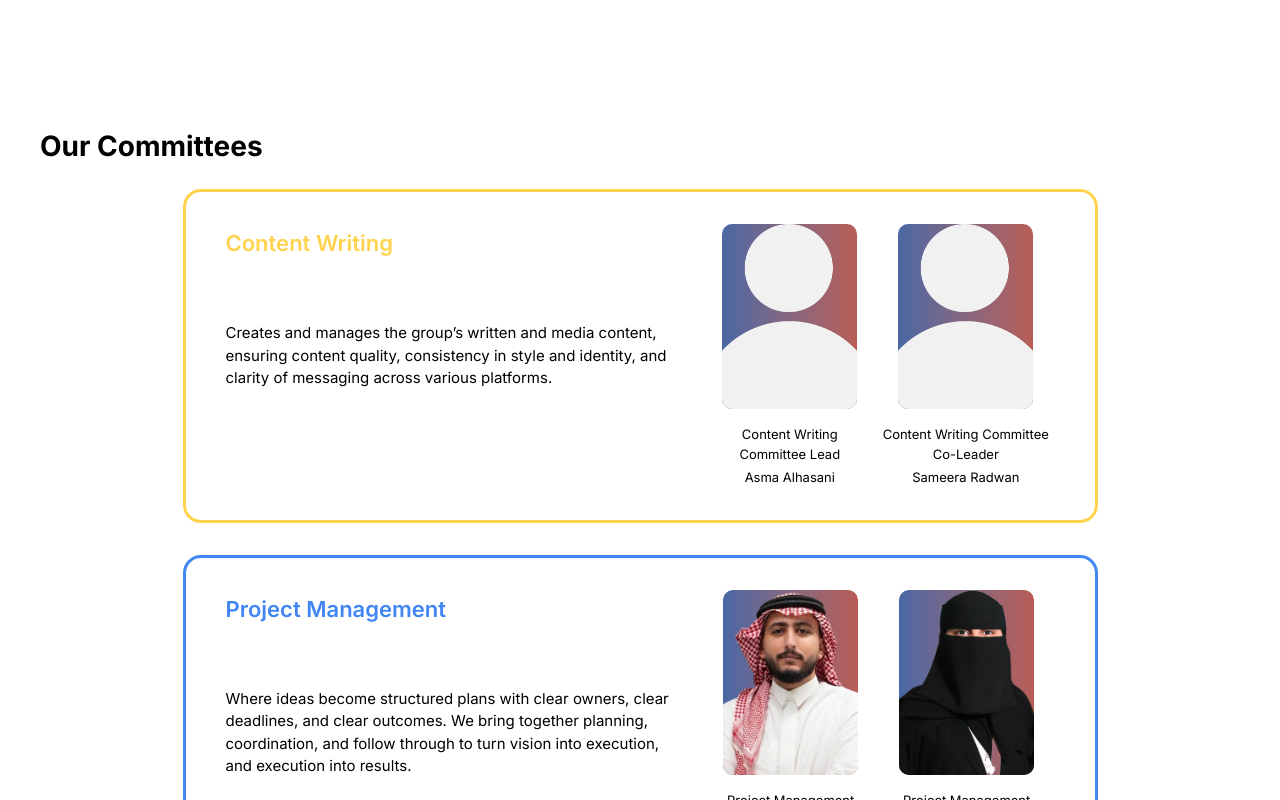
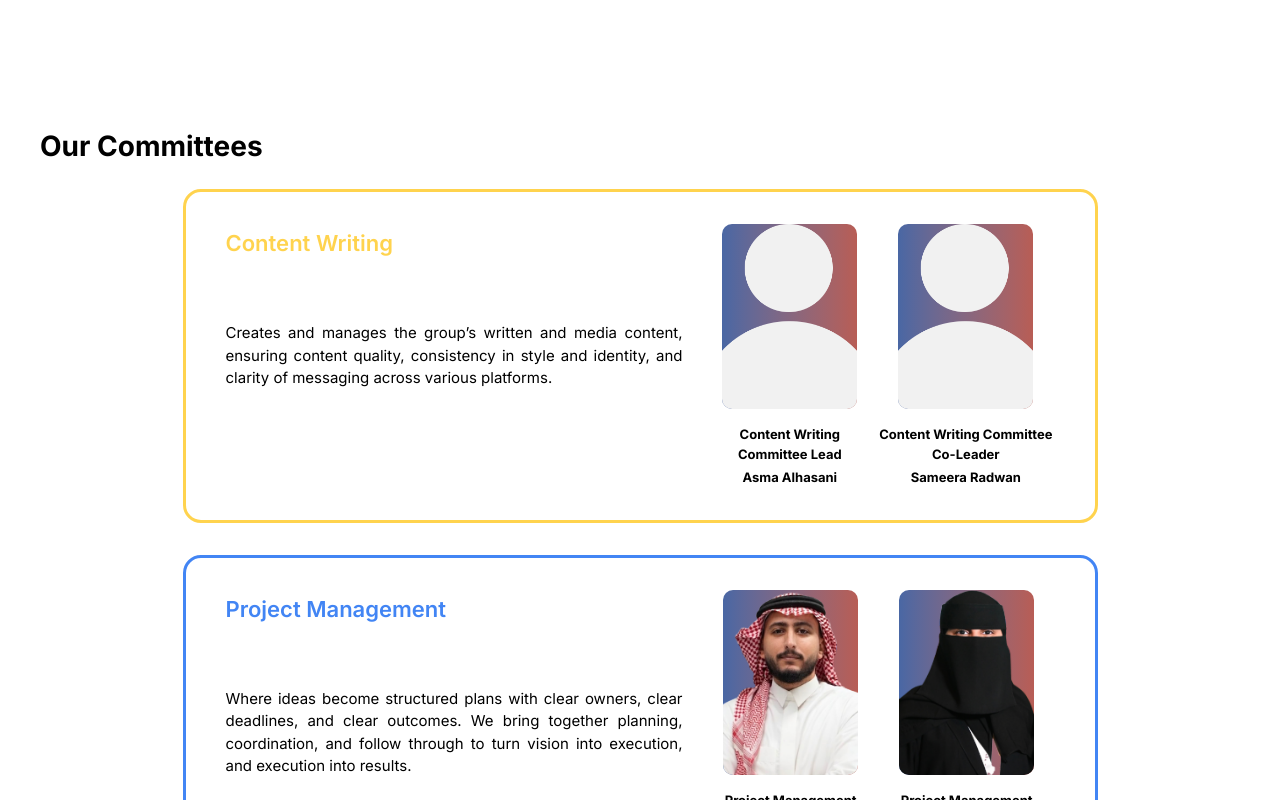
Before and after one commit to gdgocdev-maker/gdg-main-platform-frontend, a Next.js app: page / in a window 1280 px wide. Shown: the part 3924-4724 px from the top of the page. Built offline with nearby package versions, Linux system fonts and the light colour scheme.

Commit message:
style(home): improve card text alignment and emphasis

```diff
--- a/app/globals.css
+++ b/app/globals.css
@@ -105,6 +105,16 @@ body {
 html {
   scroll-behavior: smooth;
 }
+
+.scrollbar-hide {
+  -ms-overflow-style: none;
+  scrollbar-width: none;
+}
+
+.scrollbar-hide::-webkit-scrollbar {
+  display: none;
+}
+
 @keyframes sponsors-marquee {
   from {
     transform: translateX(0);
--- a/components/home/CommitteeCard.tsx
+++ b/components/home/CommitteeCard.tsx
@@ -87,7 +87,7 @@ export default function CommitteeCard({
 
             {/* Description */}
             <div className="mt-8 sm:mt-10 md:mt-16">
-              <p className="max-w-[540px] text-base font-normal leading-normal text-black">
+              <p className="max-w-[540px] text-justify text-base font-normal leading-normal text-black">
                 {activeCommittee.description}
               </p>
 
@@ -159,11 +159,11 @@ export default function CommitteeCard({
         />
       </div>
 
-      <p className="mt-3 text-center text-sm font-normal leading-normal text-black md:mt-4">
+      <p className="mt-3 text-center text-sm font-bold leading-normal text-black md:mt-4">
         {activeCommittee.name} Committee Lead
       </p>
 
-      <p className="mt-1 text-center text-sm font-normal leading-normal text-black">
+      <p className="mt-1 text-center text-sm font-bold leading-normal text-black">
         {activeCommittee.lead.name}
       </p>
     </div>
@@ -183,11 +183,11 @@ export default function CommitteeCard({
           />
         </div>
 
-        <p className="mt-3 text-center text-sm font-normal leading-normal text-black md:mt-4">
+        <p className="mt-3 text-center text-sm font-bold leading-normal text-black md:mt-4">
           {activeCommittee.name} Committee Co-Leader
         </p>
 
-        <p className="mt-1 text-center text-sm font-normal leading-normal text-black">
+        <p className="mt-1 text-center text-sm font-bold leading-normal text-black">
           {activeCommittee.coLeader.name}
         </p>
       </div>
--- a/components/home/ProjectCard.tsx
+++ b/components/home/ProjectCard.tsx
@@ -41,7 +41,7 @@ export default function ProjectCard({ project }: ProjectCardProps) {
           {project.projectName}
         </h3>
 
-        <p className="mt-3 line-clamp-3 text-base font-normal leading-normal">
+        <p className="mt-3 line-clamp-3 text-justify text-base font-normal leading-normal">
           {project.description}
         </p>
 
--- a/data/home.ts
+++ b/data/home.ts
@@ -160,7 +160,7 @@ export const committees = [
         id: "web-development",
         name: "Web Design & Development",
         description:
-          "Designing and building modern, responsive, and user-friendly web experiences.",
+          " A creative space for developers passionate about building modern web experiences. Members explore frontend and backend development, from design to deployment. The committee works with modern technologies to create functional and responsive websites. It encourages collaboration, problem solving, and clean development practices. Members turn ideas into real digital experiences and practical projects. ",
         lead: {
           name: "Leen Alghamdi",
           image: "/images/web-lead.png",
@@ -171,7 +171,7 @@ export const committees = [
         id: "artificial-intelligence",
         name: "Artificial Intelligence",
         description:
-          "Exploring artificial intelligence and developing smart solutions using modern AI technologies.",
+          "A space for exploring the world of artificial intelligence and emerging technologies. Members learn about AI concepts, machine learning, and intelligent applications. The committee encourages experimentation with AI tools and real-world use cases. Members collaborate on innovative projects that use AI to solve meaningful problems. It aims to make AI more accessible, practical, and impactful. ",
         lead: {
           name: "Atheer Alzahrani",
           image: "/images/leader-default.png",
@@ -182,7 +182,7 @@ export const committees = [
         id: "robotics-iot",
         name: "Robotics & IOT",
         description:
-          "Creating connected and intelligent systems by combining robotics, sensors, and IoT technologies.",
+          "A hands-on space for building smart systems that connect the physical and digital worlds. Members explore robotics, sensors, embedded systems, and Internet of Things technologies. The committee encourages experimentation, prototyping, and practical problem-solving. Members work together to design and build interactive and connected solutions. It turns ideas into real-world systems through technology and creativity. ",
         lead: {
           name: "Saeed Alghamdi",
           image: "/images/leader-default.png",
@@ -193,7 +193,7 @@ export const committees = [
         id: "cybersecurity",
         name: "Cybersecurity",
         description:
-          "A team focused on security, privacy, and protecting digital systems and information.",
+          "A space for learning how to protect systems, applications, networks, and digital information. Members explore cybersecurity concepts, security practices, and common digital threats. The committee promotes awareness of secure development and responsible technology use. Members practice identifying vulnerabilities and understanding how systems can be protected. It builds a strong foundation for creating safer and more secure digital environments. ",
         lead: {
           name: "Shadi Alnajar",
           image: "/images/Developers-Lead.png",
@@ -204,7 +204,7 @@ export const committees = [
         id: "automation",
         name: "Automation",
         description:
-          "Building automated solutions that simplify processes, improve efficiency, and reduce repetitive tasks.",
+          " A space focused on using technology to simplify tasks and improve workflows. Members explore automation tools, scripting, APIs, and process optimization. The committee encourages finding repetitive tasks that can be transformed into efficient solutions. Members collaborate to build automated workflows and practical productivity tools. It helps turn time-consuming processes into smarter and more efficient systems. ",
         lead: {
           name: "Asma Aldossari",
           image: "/images/leader-default.png",
@@ -215,7 +215,7 @@ export const committees = [
         id: "data-analysis",
         name: "Data Analysis",
         description:
-          "Turning data into meaningful insights through analysis, visualization, and data-driven solutions.",
+          "A space for turning raw data into meaningful insights and informed decisions. Members explore data collection, cleaning, analysis, visualization, and interpretation. The committee works with real-world datasets to understand patterns and trends. Members develop analytical thinking and learn how to communicate insights effectively. It connects data with practical solutions, helping transform information into knowledge. ",
         lead: {
           name: "Shahad Almazrui",
           image: "/images/PM-colead.png",
```
